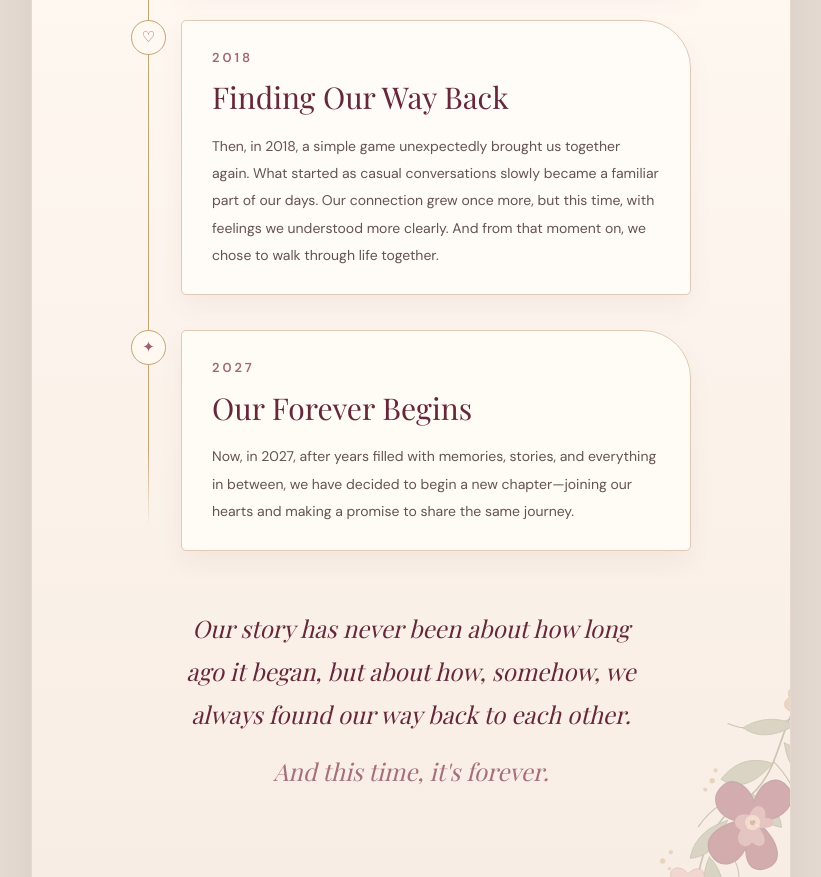
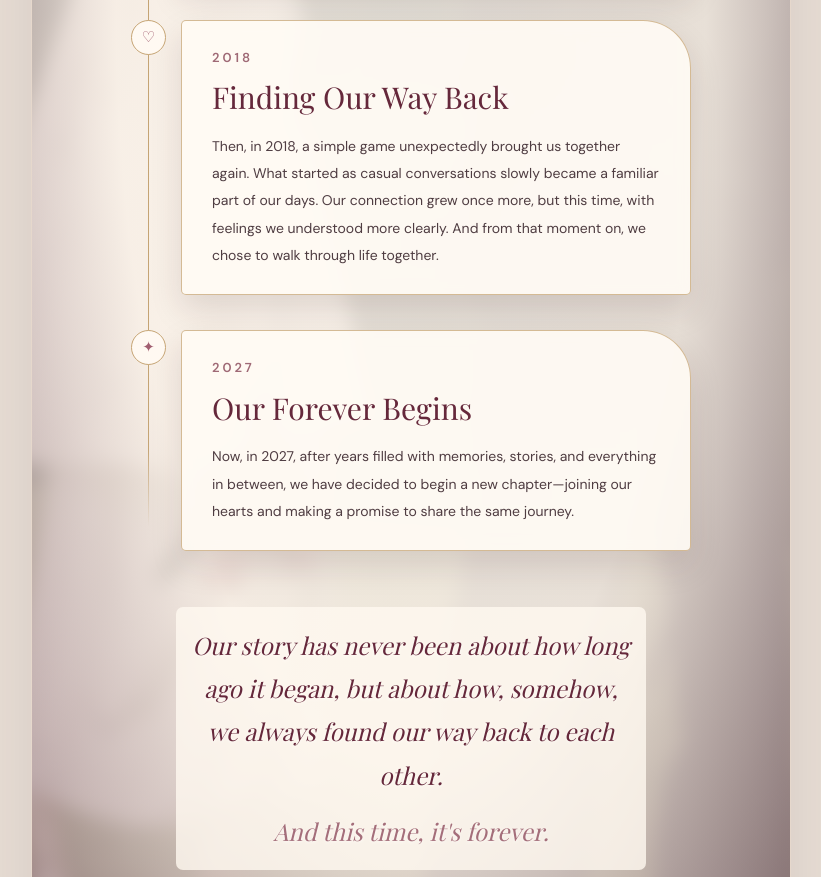
Before and after one commit to ardi08193/wedding-invitation, a plain HTML site: page index.html in a window 1280 px wide. Shown: the part 4500-5377 px from the top of the page, without its empty margins (229-1050 px from the left). Drawn offline with nearby package versions, Linux system fonts and the light colour scheme; a web font is replaced by a local one.

Commit message:
Add premium blurred prewedding photo and warm vignette to love story

```diff
--- a/style.css
+++ b/style.css
@@ -492,3 +492,75 @@ footer .script{color:#fff4ea;line-height:1.7}
   #love-story .story-timeline::before{left:14px}
   #love-story .story-content{padding:24px 17px}
 }
+
+
+/* Premium blurred pre-wedding background for Our Love Story */
+#love-story{
+  position:relative;
+  isolation:isolate;
+  overflow:hidden;
+  background:#f3e7dd;
+}
+#love-story::before{
+  content:"";
+  position:absolute;
+  inset:-20px;
+  left:-20px;
+  top:-20px;
+  right:-20px;
+  bottom:-20px;
+  width:auto;
+  height:auto;
+  z-index:0;
+  opacity:1;
+  transform:scale(1.04);
+  filter:blur(9px) saturate(.78);
+  background:url("assets/cover.webp.jpg") center center / cover no-repeat;
+  pointer-events:none;
+}
+#love-story::after{
+  content:"";
+  position:absolute;
+  inset:0;
+  width:100%;
+  height:100%;
+  left:0;
+  top:0;
+  right:0;
+  bottom:0;
+  z-index:0;
+  transform:none;
+  opacity:1;
+  filter:none;
+  background:
+    radial-gradient(ellipse at center,
+      rgba(255,249,240,.73) 5%,
+      rgba(250,241,231,.82) 55%,
+      rgba(81,35,49,.39) 100%),
+    linear-gradient(to bottom,
+      rgba(255,251,245,.50),
+      rgba(251,241,229,.62));
+  pointer-events:none;
+}
+#love-story > *{
+  position:relative;
+  z-index:1;
+}
+#love-story .story-content{
+  background:rgba(255,251,245,.91);
+  -webkit-backdrop-filter:blur(7px);
+  backdrop-filter:blur(7px);
+  border:1px solid rgba(197,164,116,.74);
+  box-shadow:0 15px 32px rgba(54,24,34,.13);
+}
+#love-story .story-content p:last-child{color:#4f3d42}
+#love-story .story-ending{
+  background:rgba(255,249,241,.80);
+  padding:17px 16px;
+  border-radius:7px;
+  text-shadow:0 1px 3px rgba(255,255,255,.7);
+}
+@media(max-width:420px){
+  #love-story::before{background-position:center center;filter:blur(8px) saturate(.78)}
+  #love-story .story-content{background:rgba(255,251,245,.93)}
+}
```
